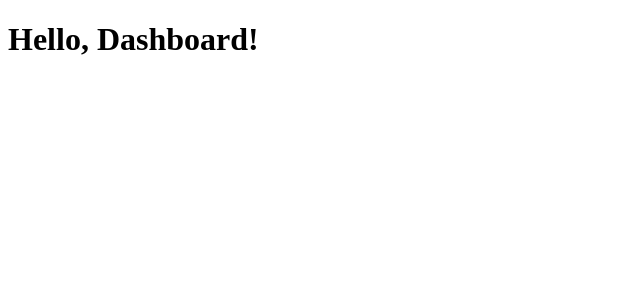
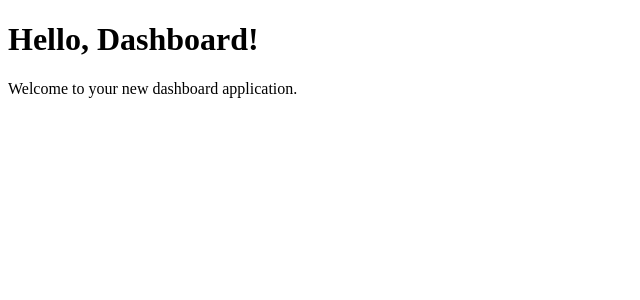
Before and after one commit to Altamash-khn/Inventory-management-dashboard-2, a React (Vite) app: page / in a window 1280 px wide. Shown: the top 300 px of the page, without its empty margins (0-640 px from the left). Built offline with nearby package versions, Linux system fonts and the light colour scheme.

Commit message:
added more content

```diff
--- a/src/App.jsx
+++ b/src/App.jsx
@@ -2,7 +2,10 @@
 function App() {
 
   return (
+    <>
     <h1>Hello, Dashboard!</h1>
+    <p>Welcome to your new dashboard application.</p>
+    </>
   )
 }
 
```
